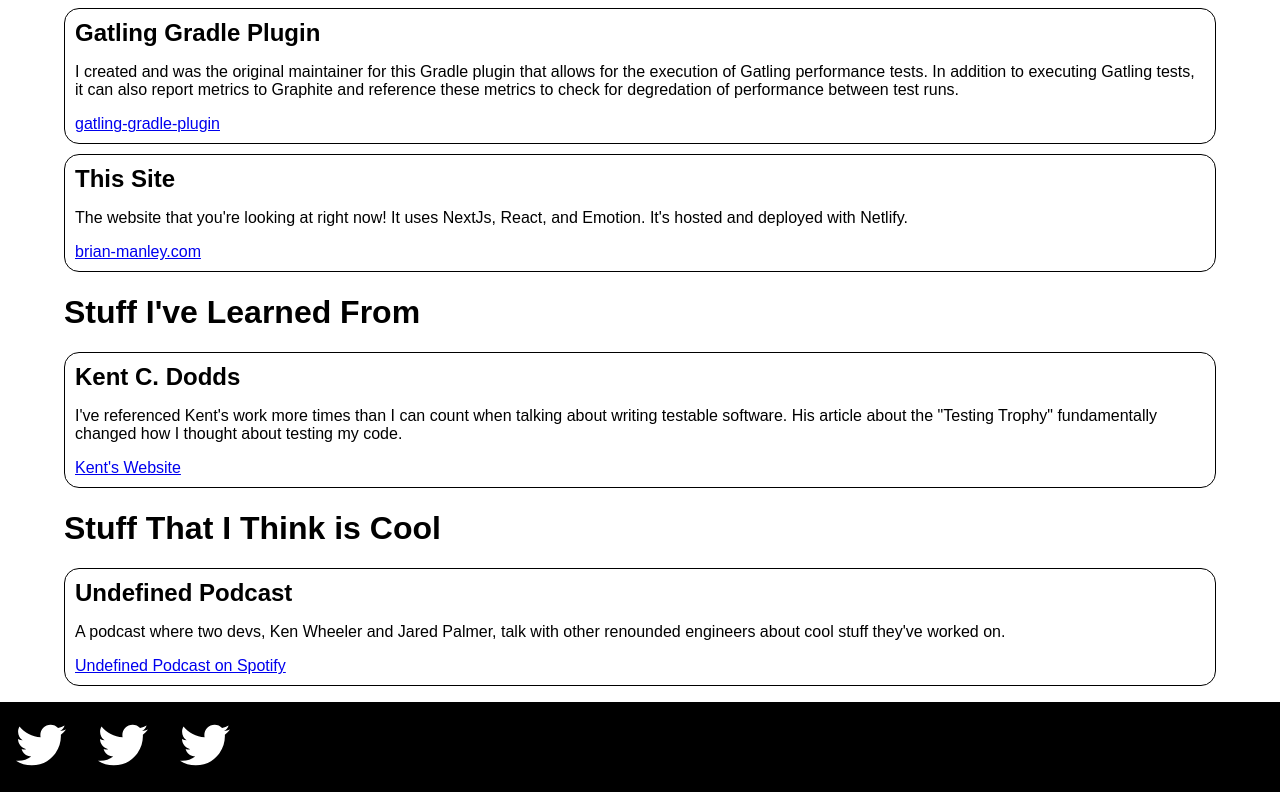
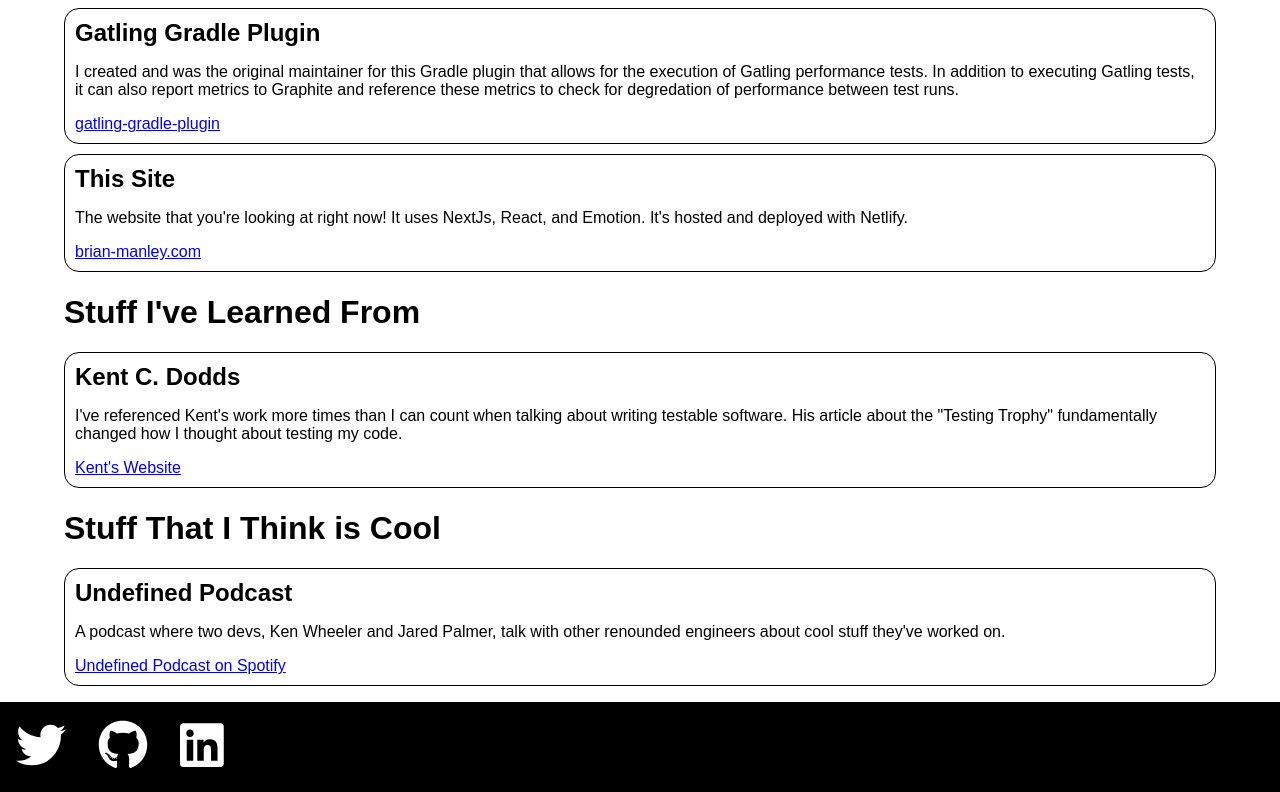
Before and after one commit to bmanley91/personal-site, a Next.js app: page / in a window 1280 px wide. Shown: the part 519-1311 px from the top of the page. Built offline with nearby package versions, Linux system fonts and the light colour scheme.

Commit message:
Looking up icons by name.

```diff
--- a/src/components/social-link.tsx
+++ b/src/components/social-link.tsx
@@ -1,6 +1,7 @@
 import styled from '@emotion/styled';
 import { FontAwesomeIcon } from '@fortawesome/react-fontawesome';
 import { faTwitter } from '@fortawesome/free-brands-svg-icons';
+import { lookupIcon } from '../utils/icon-lookup';
 
 export interface SocialLinkProps {
     type: string;
@@ -22,7 +23,7 @@
     return (
         <SocialLinkDiv>
             <SocialLinkIcon href={props.link} target='_blank'>
-                <FontAwesomeIcon icon={faTwitter} />
+                <FontAwesomeIcon icon={lookupIcon(props.type)} />
             </SocialLinkIcon>
         </SocialLinkDiv>
     );
--- /dev/null
+++ b/src/utils/icon-lookup.ts
@@ -0,0 +1,15 @@
+import { faTwitter, IconDefinition, faGithub, faLinkedin } from '@fortawesome/free-brands-svg-icons';
+
+export const lookupIcon = (name: string): IconDefinition => {
+    switch(name) {
+        case 'twitter':
+            return faTwitter
+        case 'github':
+            return faGithub;
+        case 'linkedin':
+            return faLinkedin;
+        default:
+            return faTwitter;
+    }
+
+}
```
